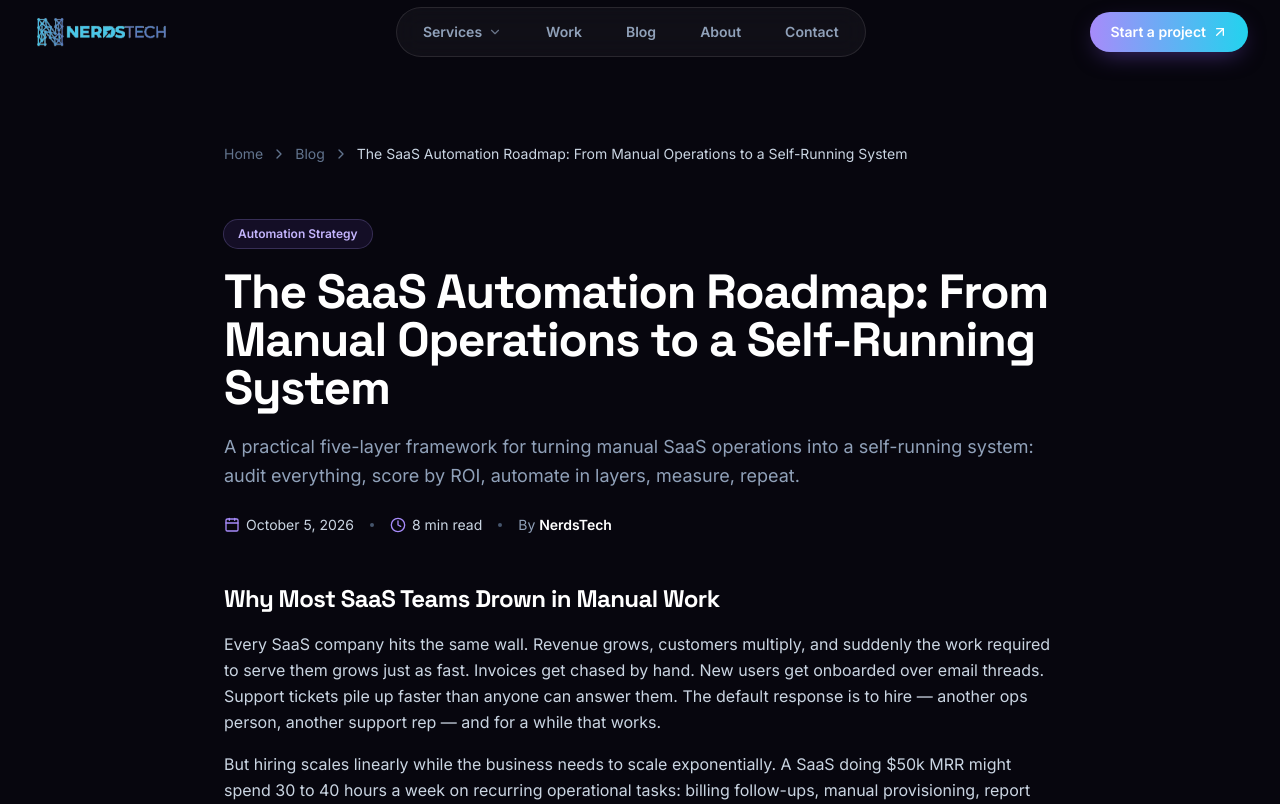
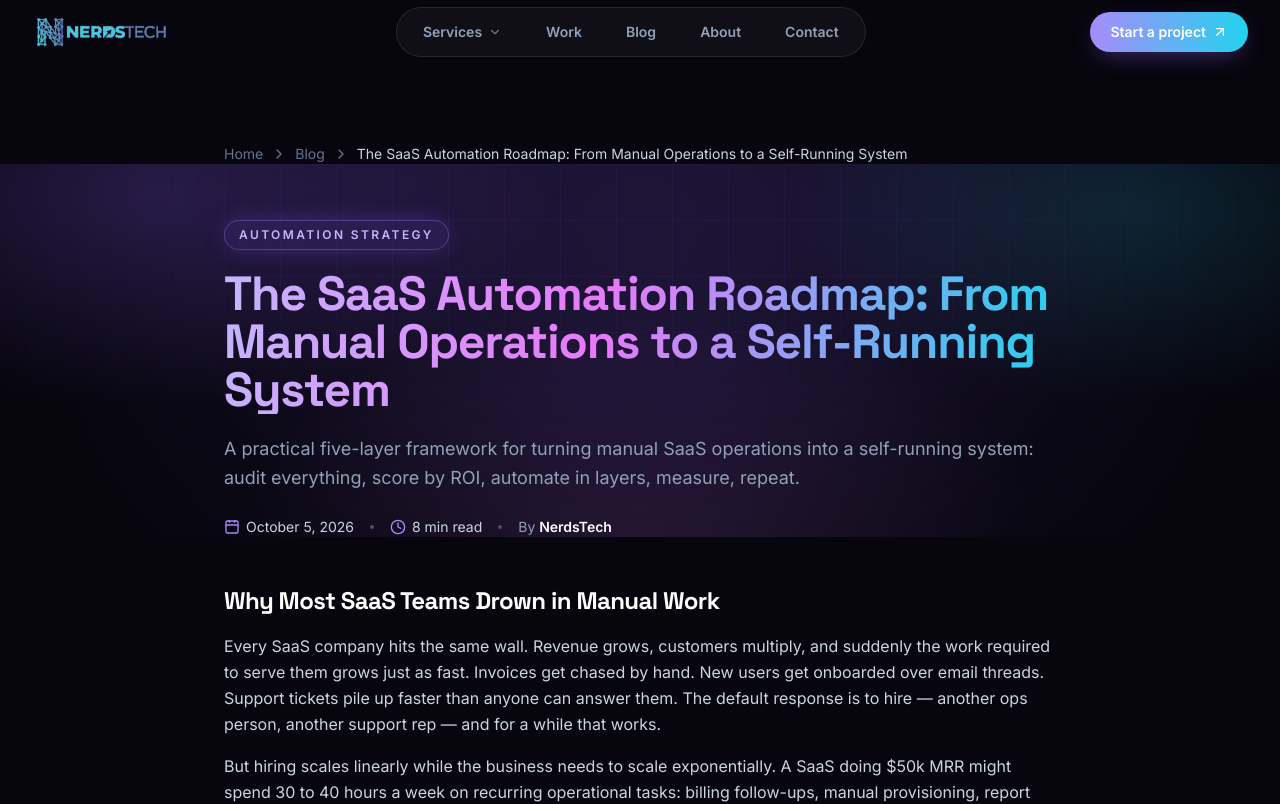
Before and after one commit to charlieboy350/nerds-tech-website, a Next.js app: page /blog/saas-automation-roadmap in a window 1280 px wide. Shown: the top 804 px of the page. Built offline with nearby package versions, Linux system fonts and the light colour scheme.

Commit message:
Theme: blog post hero matches homepage aurora hero

```diff
--- a/src/app/blog/[slug]/page.tsx
+++ b/src/app/blog/[slug]/page.tsx
@@ -107,14 +107,18 @@ export default async function BlogPostPage({
         </ol>
       </nav>
 
-      <header className="mx-auto max-w-4xl px-5 pt-10 sm:px-8 sm:pt-14">
+      <header className="relative overflow-hidden pt-10 sm:pt-14">
+        <div className="bg-grid absolute inset-0 [mask-image:radial-gradient(ellipse_70%_60%_at_50%_20%,black,transparent)]" aria-hidden="true" />
+        <div className="aurora-bg absolute inset-0" aria-hidden="true" />
+        <div className="absolute -top-32 left-1/2 h-[380px] w-[720px] -translate-x-1/2 rounded-full bg-brand-500/25 blur-[140px]" aria-hidden="true" />
+        <div className="relative mx-auto max-w-4xl px-5 sm:px-8">
         <GsapReveal>
-          <span className="inline-flex items-center gap-2 rounded-full bg-brand-500/10 px-3.5 py-1.5 text-xs font-semibold text-brand-300 ring-1 ring-brand-400/30">
+          <span className="inline-flex items-center gap-2 rounded-full border border-brand-400/30 bg-brand-500/10 px-3.5 py-1.5 text-xs font-semibold uppercase tracking-[0.2em] text-brand-300 shadow-[0_0_24px_-6px_rgba(139,92,246,0.5)]">
             {post.category}
           </span>
         </GsapReveal>
         <GsapReveal delay={0.08}>
-          <h1 className="mt-5 font-display text-3xl font-bold tracking-tight text-white sm:text-5xl">
+          <h1 className="text-gradient mt-5 font-display text-3xl font-bold tracking-tight sm:text-5xl">
             {post.title}
           </h1>
         </GsapReveal>
@@ -140,6 +144,7 @@ export default async function BlogPostPage({
             </span>
           </div>
         </GsapReveal>
+        </div>
       </header>
 
       <article className="mx-auto max-w-4xl px-5 py-12 sm:px-8">
```
